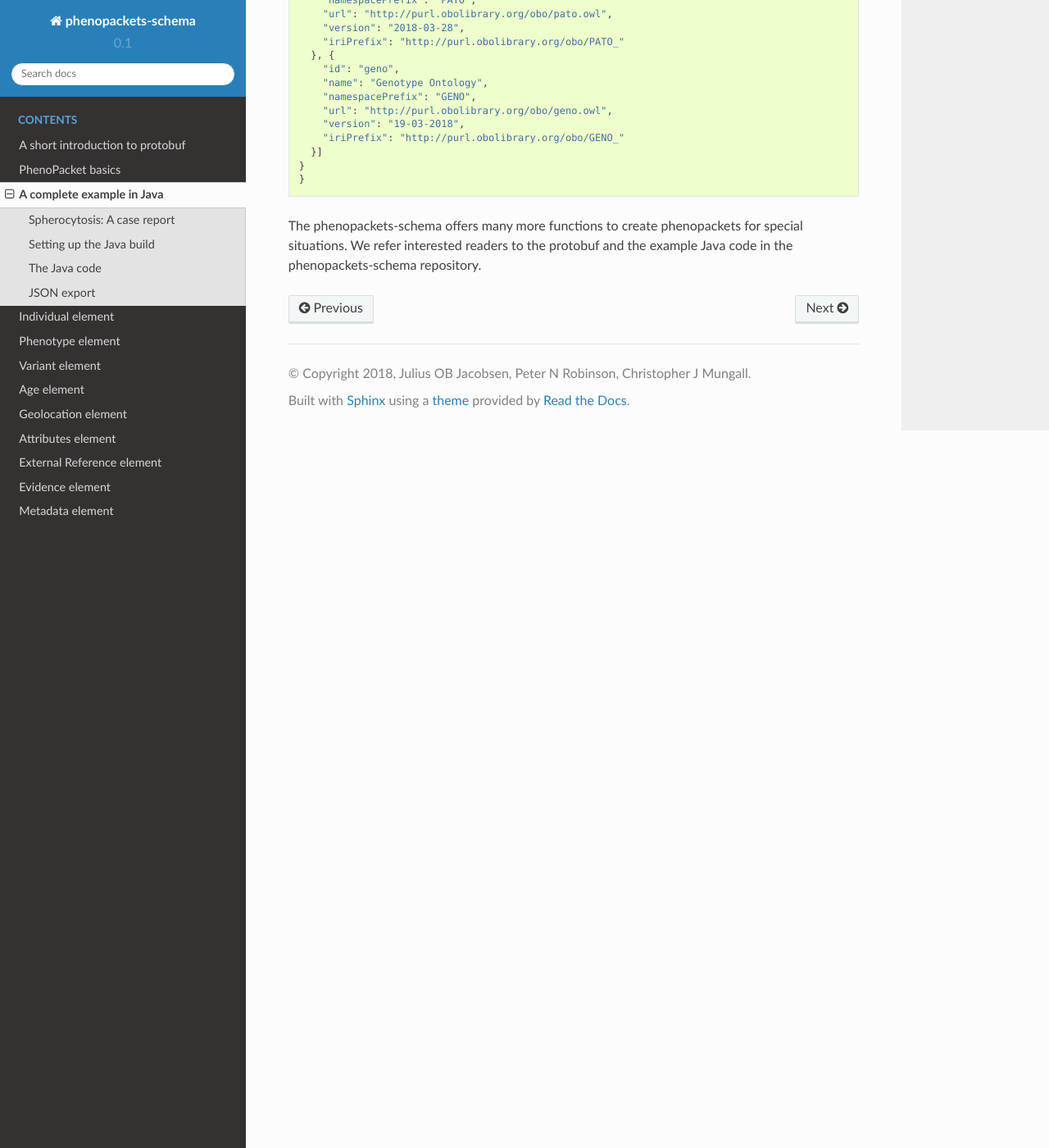
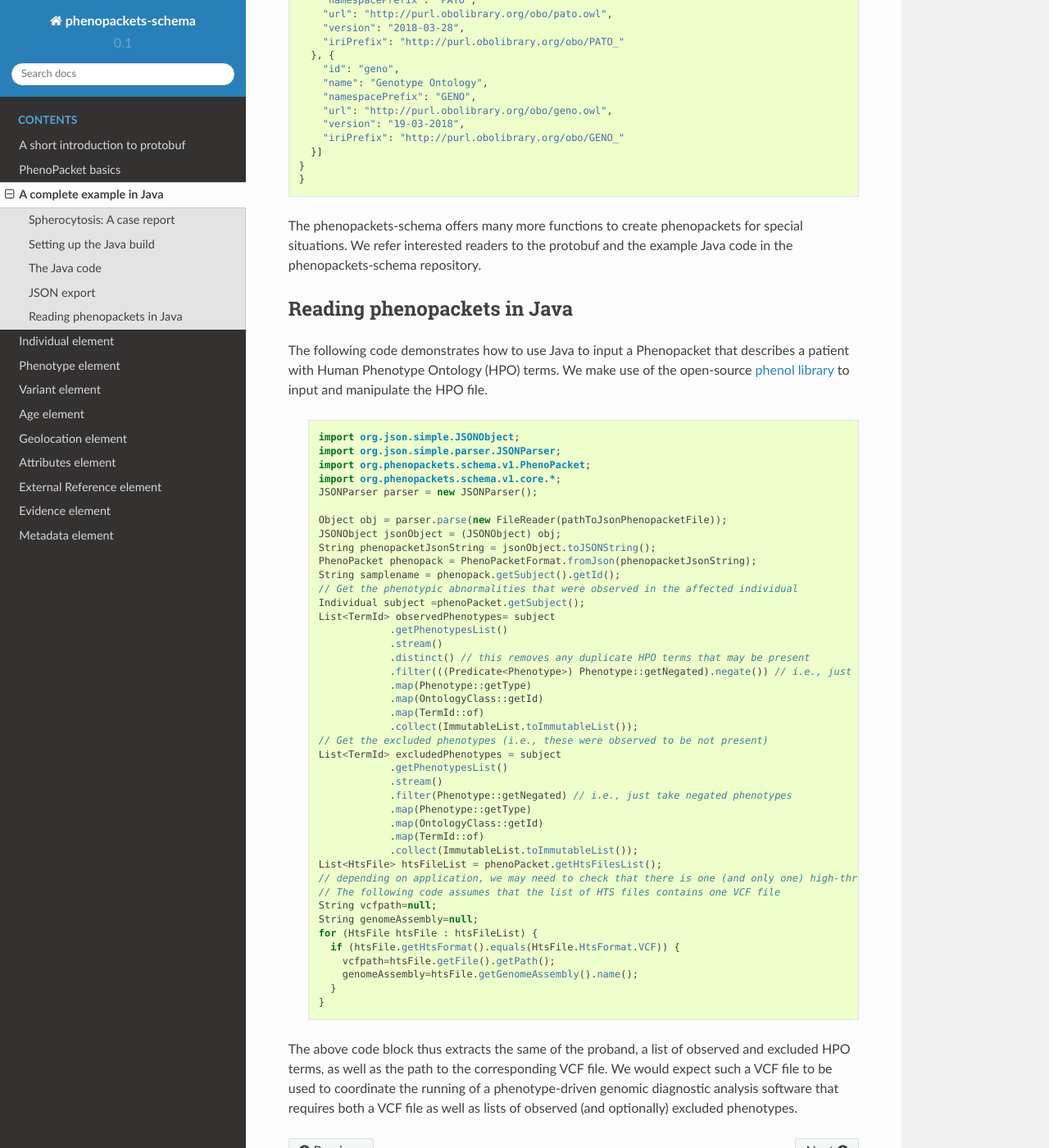
Before and after one commit to phenopackets/phenopacket-schema, a Sphinx documentation site: the page built from docs/spherocytosis.rst, in a window 1280 px wide and 1400 px high, scrolled down 4307 px. Shown: the whole window at 82% size. Built offline with Sphinx 7.4.7 and the Read the Docs theme 2.0.0, drawn with Linux system fonts in a browser that asks for light colours.

Commit message:
Addresses #47

```diff
--- a/docs/spherocytosis.rst
+++ b/docs/spherocytosis.rst
@@ -77,11 +77,11 @@
 
         Individual proband = Individual.newBuilder()
                 .setSex(FEMALE)
-               .setId(PROBAND_ID)
+                .setId(PROBAND_ID)
                 .setAgeAtCollection(Age.newBuilder().setAge("P27Y3M").build())
                 .addPhenotypes(spherocytosis)
-               .addPhenotypes(jaundice)
-               .addPhenotypes(splenomegaly)
+                .addPhenotypes(jaundice)
+                .addPhenotypes(splenomegaly)
                 .addPhenotypes(notHepatomegaly)
                 .addPhenotypes(reticulocytosis)
                 .build();
@@ -225,3 +225,62 @@
   }
 
 The phenopackets-schema offers many more functions to create phenopackets for special situations. We refer interested readers to the protobuf and the example Java code in the phenopackets-schema repository.
+
+
+Reading phenopackets in Java
+============================
+The following code demonstrates how to use Java to input a Phenopacket
+that describes a patient with Human Phenotype Ontology (HPO) terms. We make
+use of the open-source `phenol library <https://github.com/monarch-initiative/phenol>`_ to
+input and manipulate the HPO file.
+
+  .. code-block:: java
+
+    import org.json.simple.JSONObject;
+    import org.json.simple.parser.JSONParser;
+    import org.phenopackets.schema.v1.PhenoPacket;
+    import org.phenopackets.schema.v1.core.*;
+    JSONParser parser = new JSONParser();
+
+    Object obj = parser.parse(new FileReader(pathToJsonPhenopacketFile));
+    JSONObject jsonObject = (JSONObject) obj;
+    String phenopacketJsonString = jsonObject.toJSONString();
+    PhenoPacket phenopack = PhenoPacketFormat.fromJson(phenopacketJsonString);
+    String samplename = phenopack.getSubject().getId();
+    // Get the phenotypic abnormalities that were observed in the affected individual
+    Individual subject =phenoPacket.getSubject();
+    List<TermId> observedPhenotypes= subject
+                .getPhenotypesList()
+                .stream()
+                .distinct() // this removes any duplicate HPO terms that may be present
+                .filter(((Predicate<Phenotype>) Phenotype::getNegated).negate()) // i.e., just take non-negated phenotypes
+                .map(Phenotype::getType)
+                .map(OntologyClass::getId)
+                .map(TermId::of)
+                .collect(ImmutableList.toImmutableList());
+    // Get the excluded phenotypes (i.e., these were observed to be not present)
+    List<TermId> excludedPhenotypes = subject
+                .getPhenotypesList()
+                .stream()
+                .filter(Phenotype::getNegated) // i.e., just take negated phenotypes
+                .map(Phenotype::getType)
+                .map(OntologyClass::getId)
+                .map(TermId::of)
+                .collect(ImmutableList.toImmutableList());
+    List<HtsFile> htsFileList = phenoPacket.getHtsFilesList();
+    // depending on application, we may need to check that there is one (and only one) high-throughput file
+    // The following code assumes that the list of HTS files contains one VCF file
+    String vcfpath=null;
+    String genomeAssembly=null;
+    for (HtsFile htsFile : htsFileList) {
+      if (htsFile.getHtsFormat().equals(HtsFile.HtsFormat.VCF)) {
+        vcfpath=htsFile.getFile().getPath();
+        genomeAssembly=htsFile.getGenomeAssembly().name();
+      }
+    }
+
+
+The above code block thus extracts the same of the proband, a list of observed and excluded HPO terms, as well
+as the path to the corresponding VCF file. We would expect such a VCF file to be used to coordinate the
+running of a phenotype-driven genomic diagnostic analysis software that requires both a VCF file as well
+as lists of observed (and optionally) excluded phenotypes.
```
